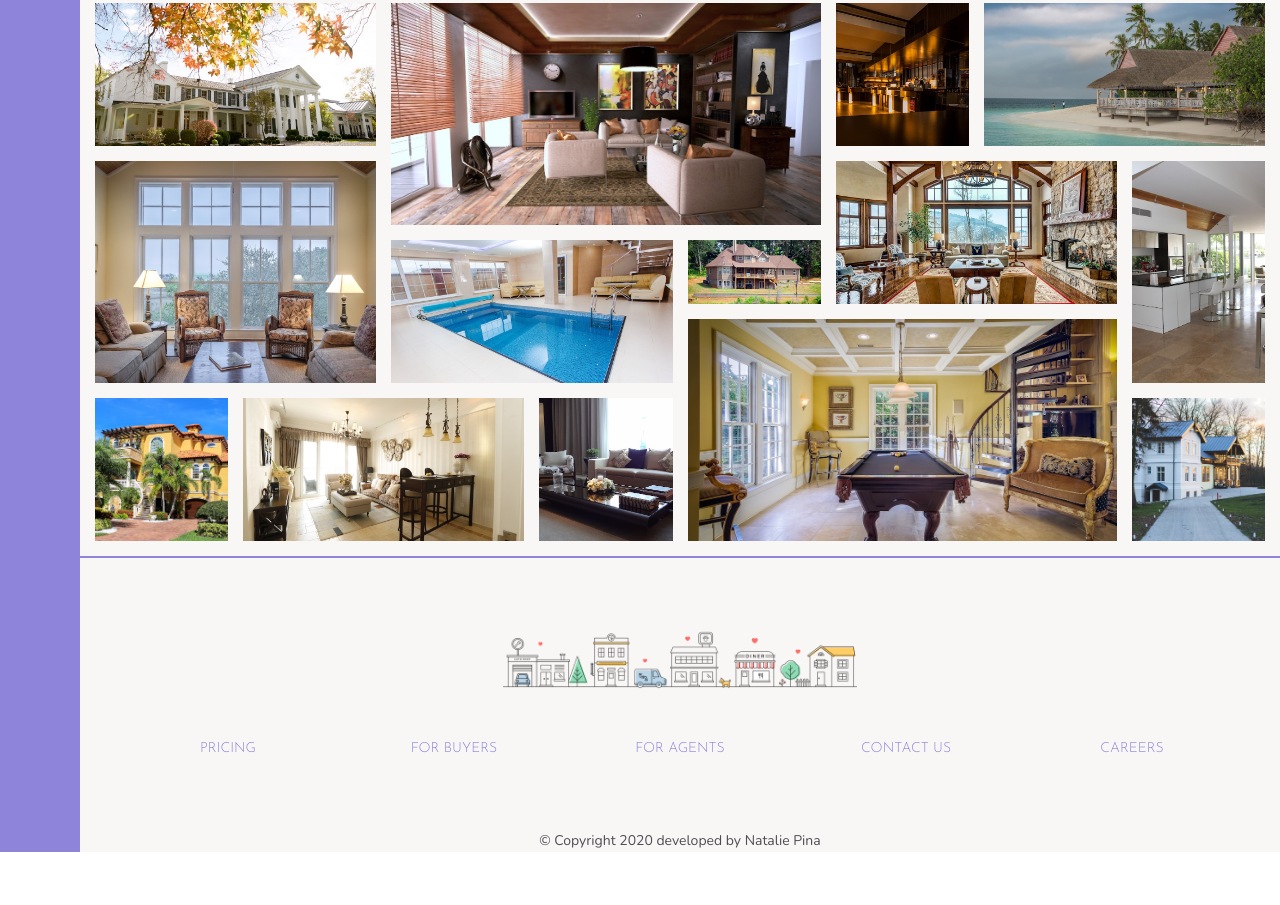
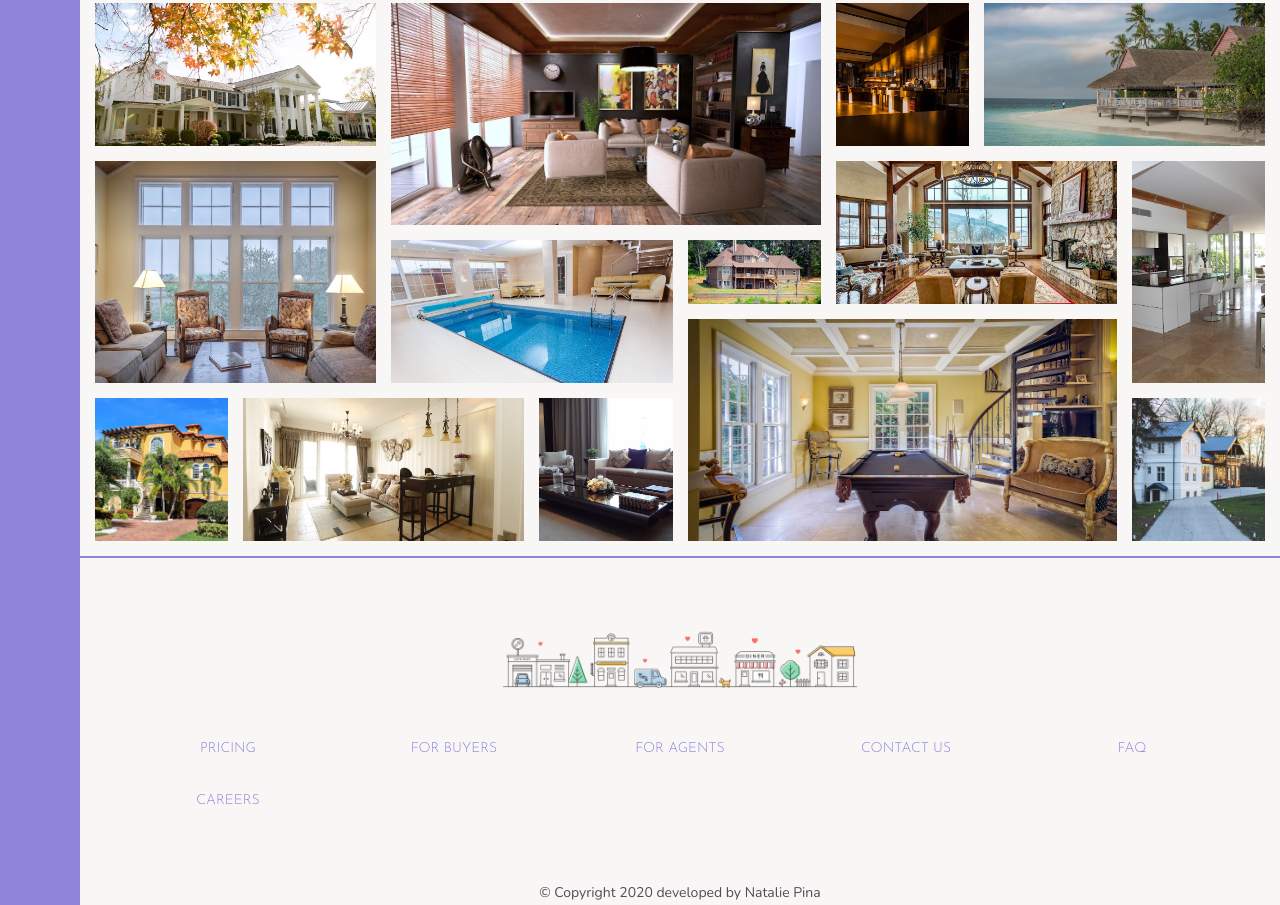
Before and after one commit to nataliepina/real-estate, a website: page index.html in a window 1280 px wide. Shown: the part 3133-4038 px from the top of the page. Before the commit the page ends 3985 px from the top, so only its background shows below. Drawn offline with nearby package versions, Linux system fonts and the light colour scheme.

Commit message:
Update to footer nav

```diff
--- a/index.html
+++ b/index.html
@@ -389,6 +389,7 @@
         <li class="nav__item"><a href="" class="nav__link">For Buyers</a></li>
         <li class="nav__item"><a href="" class="nav__link">For Agents</a></li>
         <li class="nav__item"><a href="" class="nav__link">Contact us</a></li>
+        <li class="nav__item"><a href="" class="nav__link">FAQ</a></li>
         <li class="nav__item"><a href="" class="nav__link">Careers</a></li>
       </ul>
       <p class="copyright">
```
